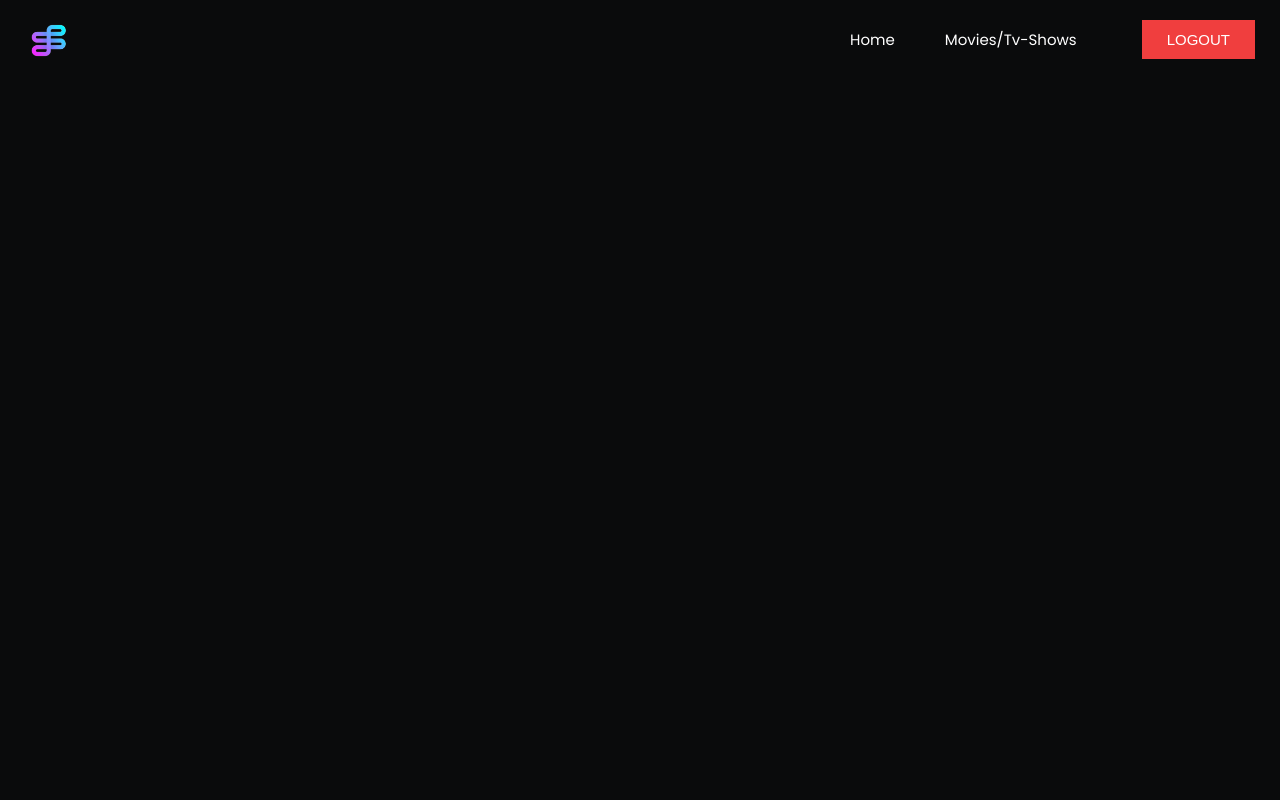
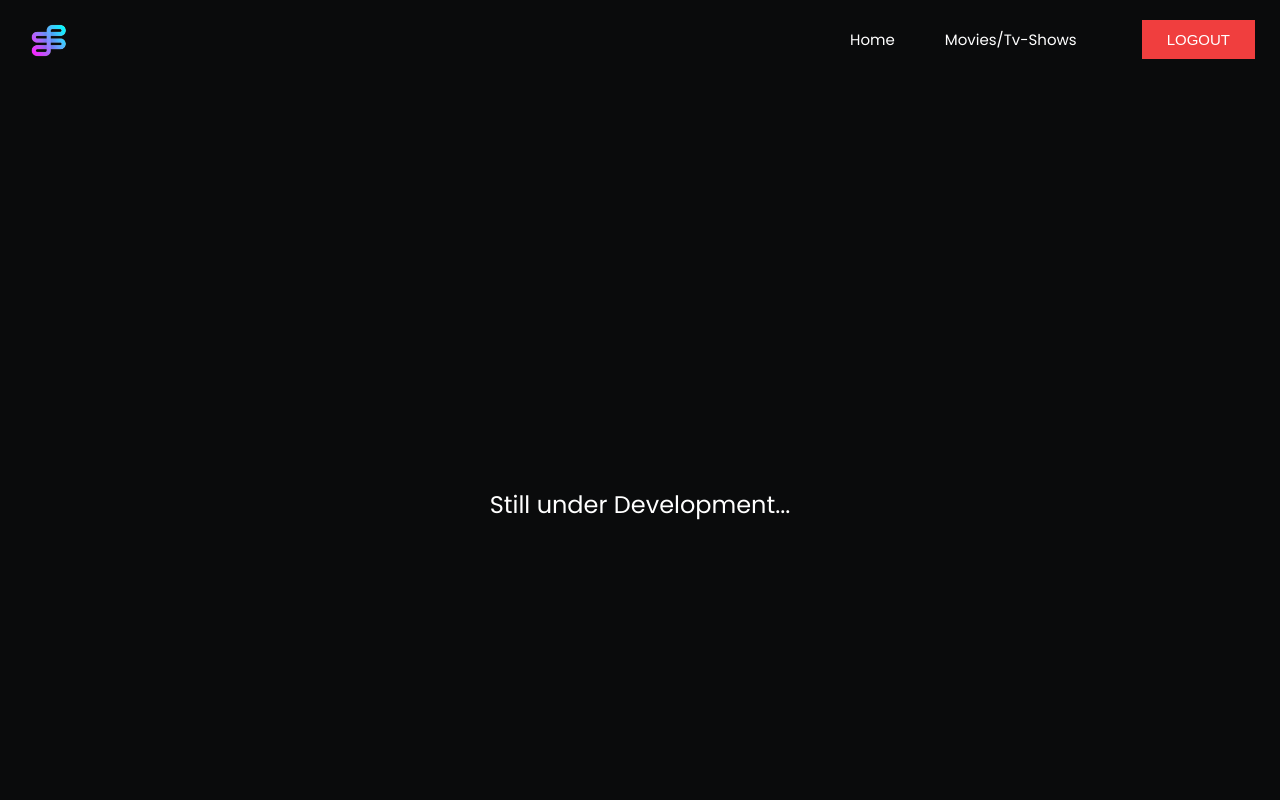
Before and after one commit to okorojames/streamflix, a React (Vite) app: page /movies in a window 1280 px wide. Shown: the top 800 px of the page. Built offline with nearby package versions, Linux system fonts and the light colour scheme.

Commit message:
moving to the all movies page

```diff
--- a/src/App.jsx
+++ b/src/App.jsx
@@ -2,6 +2,7 @@ import { Link, Route, Routes } from "react-router-dom";
 import Navbar from "./components/Navbar";
 import Home from "./pages/Home";
 import MovieDetails from "./pages/MovieDetails";
+import Movies from "./pages/Movies";
 
 const App = () => {
   const date = new Date().getFullYear();
@@ -12,6 +13,7 @@ const App = () => {
         <Routes>
           <Route path="/" element={<Home />} />
           <Route path="/movie_details/:id" element={<MovieDetails />} />
+          <Route path="/movies" element={<Movies />} />
         </Routes>
       </main>
       <footer className="footer_section">
--- a/src/components/Navbar.jsx
+++ b/src/components/Navbar.jsx
@@ -26,7 +26,7 @@ const Navbar = () => {
         <Link to="/" className="nav_link">
           Home
         </Link>
-        <Link to="/all-movies" className="nav_link">
+        <Link to="/movies" className="nav_link">
           Movies/Tv-Shows
         </Link>
         <button className="nav_link logout_btn">Logout</button>
--- a/src/pages/MovieDetails.jsx
+++ b/src/pages/MovieDetails.jsx
@@ -11,10 +11,10 @@ const MovieDetails = () => {
     // get movie trailer
     const getTrailer = async () => {
       try {
-        const res = await fetch(
-          `http://api.themoviedb.org/3/movie/${state.movie.id}/videos?api_key=296b046a3d7afb8c7d9de3d141e11353`
+        const trailerRes = await fetch(
+          `https://api.themoviedb.org/3/movie/${state.movie.id}/videos?api_key=296b046a3d7afb8c7d9de3d141e11353`
         );
-        const trailerData = await res.json();
+        const trailerData = await trailerRes.json();
         setTrailer(trailerData.results[0]);
       } catch (err) {
         console.log(err);
--- /dev/null
+++ b/src/pages/Movies.jsx
@@ -0,0 +1,20 @@
+import React from "react";
+
+const Movies = () => {
+  return (
+    <div
+      style={{
+        position: "absolute",
+        top: "50%",
+        left: "50%",
+        transform: "translate(-50%,-50%)",
+        fontSize: "2.4rem",
+        textAlign: "center",
+      }}
+    >
+      Still under Development...
+    </div>
+  );
+};
+
+export default Movies;
```
